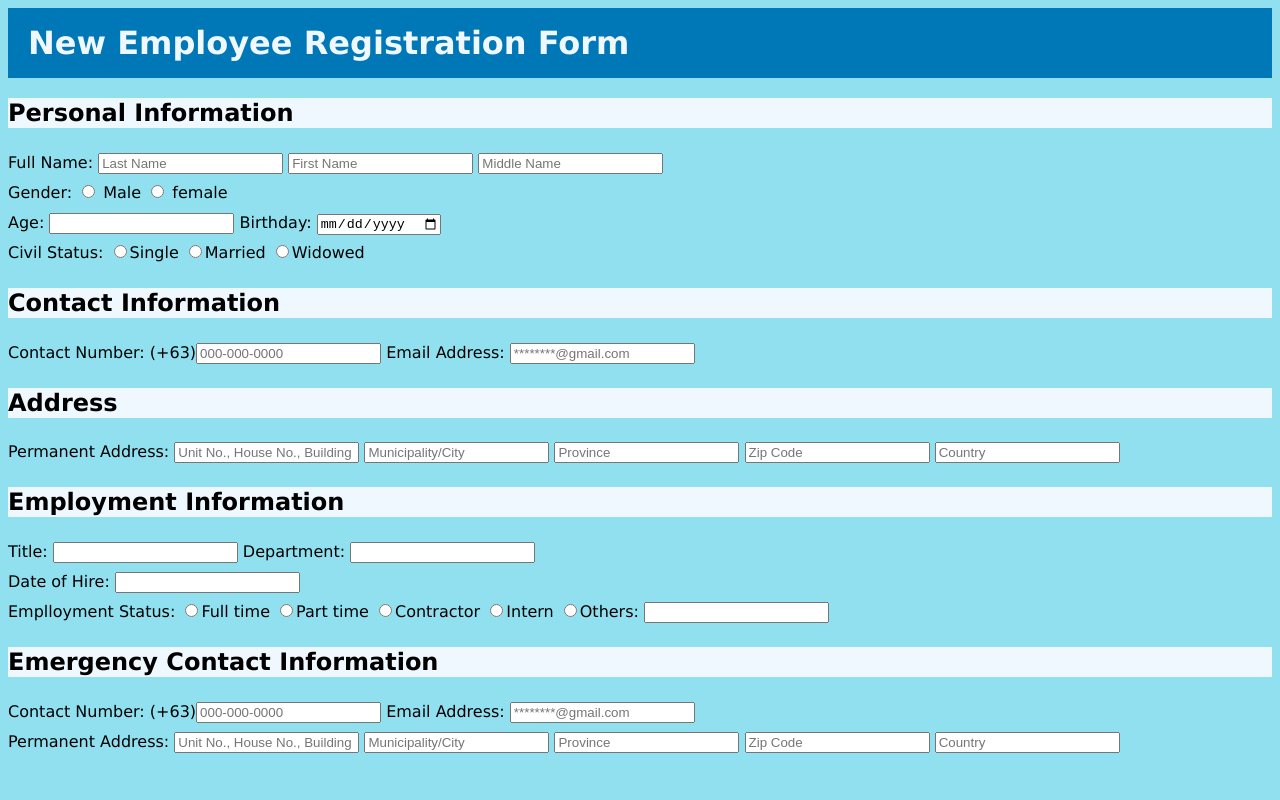
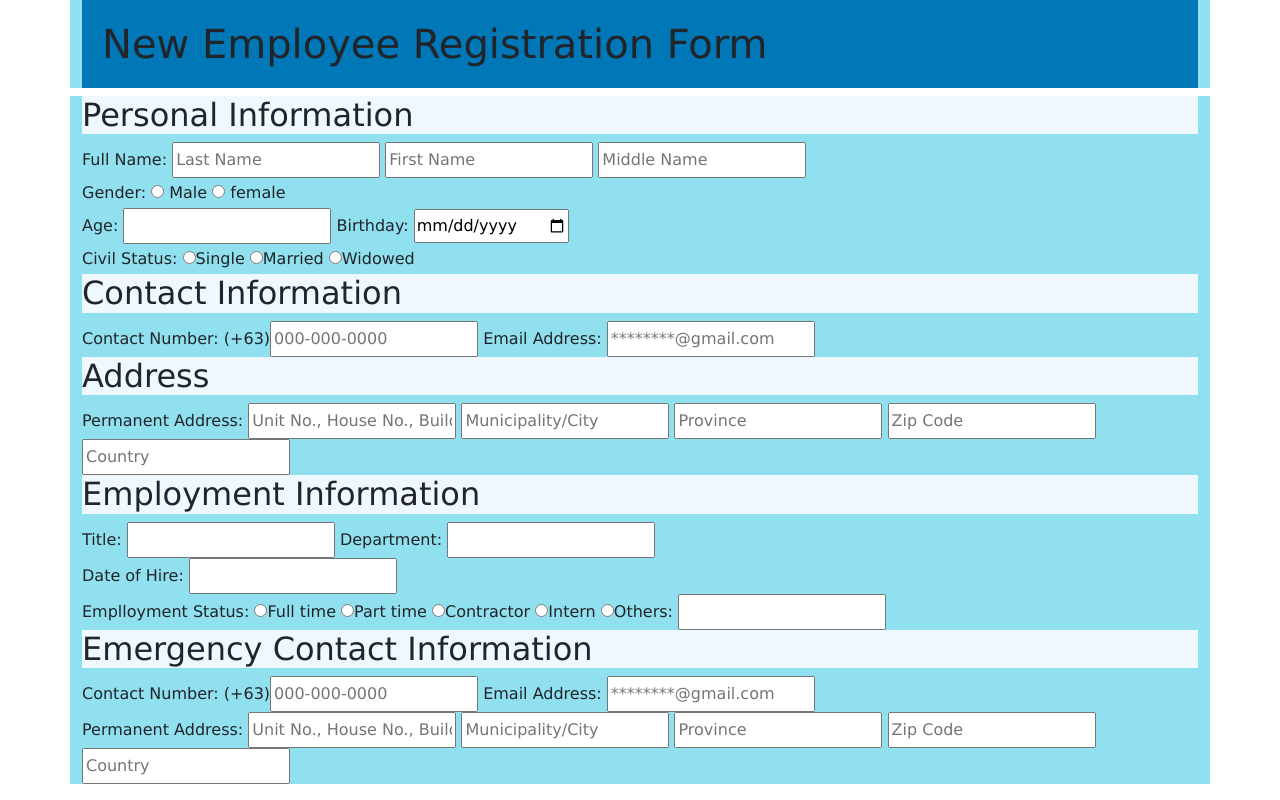
Before and after one commit to kentgilv/kentgilv.github.io, a plain HTML site: page FA4/index.html in a window 1280 px wide. Drawn offline with nearby package versions, Linux system fonts and the light colour scheme.

Commit message:
06.01.24 8:15 am

```diff
--- a/FA4/external_registration.css
+++ b/FA4/external_registration.css
@@ -1,4 +1,4 @@
-body {
+.container {
     background-color: #90e0ef;
     border-color: antiquewhite;
     line-height: 30px;
--- a/FA4/index.html
+++ b/FA4/index.html
@@ -5,14 +5,15 @@
         <meta name="viewport" content="width=device-width, initial-scale=1.0">
         <title>Newly Hired Employee Registration Form</title>
         <link type="text/css" rel="stylesheet" href="external_registration.css"/>
+        <link href="https://cdn.jsdelivr.net/npm/bootstrap@5.3.3/dist/css/bootstrap.min.css" rel="stylesheet" integrity="sha384-QWTKZyjpPEjISv5WaRU9OFeRpok6YctnYmDr5pNlyT2bRjXh0JMhjY6hW+ALEwIH" crossorigin="anonymous">
 
     </head>
 <body>
-    <div>
+    <div class="container">
         <h1>New Employee Registration Form</h1>
     </div>
 
-    <div>
+    <div class="container">
         <form>
             <h2>Personal Information</h2>
             <label name="fullname">Full Name: </label>
```
